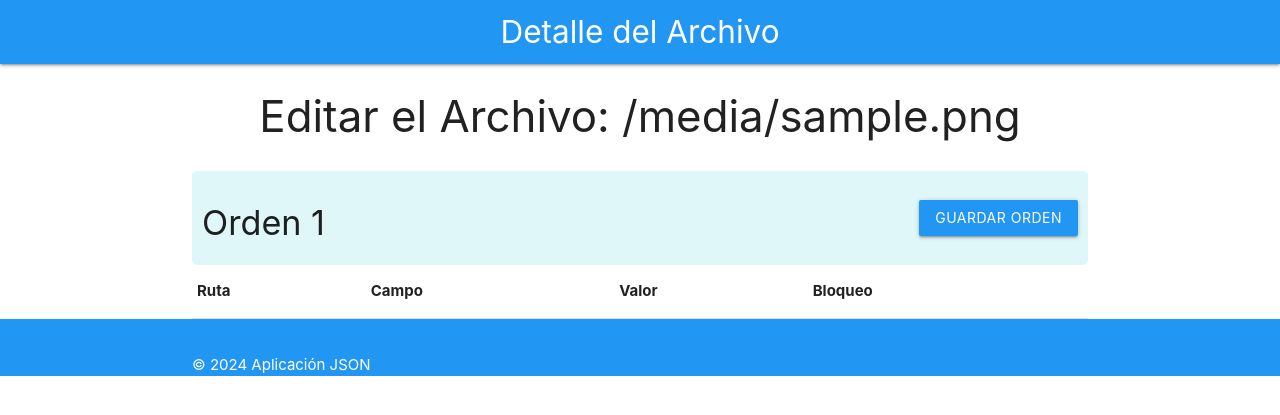
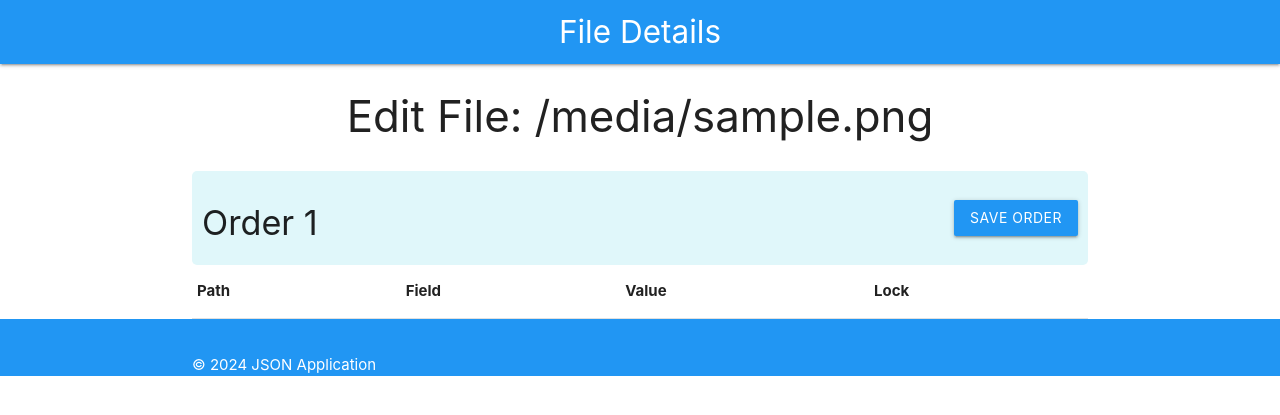
Before and after one commit to milkamilch/LLMhackatron, a Flask app: template templates/details.html in a window 1280 px wide. Shown: the top 415 px of the page. Run offline with Flask 3, Linux system fonts and the light colour scheme; the template is opened without the code that fills it: most values are stand-ins (such as "Sample title", 1, 10 or a date in 2020); lists and menus that the app fills with data are empty; some libraries are stand-ins or nearby versions.

Commit message:
Translation update

```diff
--- a/app.py
+++ b/app.py
@@ -4,68 +4,68 @@ import json
 
 app = Flask(__name__)
 
-# Directorio de JSON
+# Directory for JSON files
 JSON_DIR = os.path.join(os.path.dirname(os.path.abspath(__file__)), "../../../Downloads/Hackaton2/json_files")
 
 
 def set_value_in_json(data, path, value):
     """
-    Navegar y actualizar el JSON siguiendo la ruta dada.
-    Si la ruta contiene índices de lista, se convierten correctamente en enteros.
+    Navigate and update the JSON following the given path.
+    If the path contains list indices, they are properly converted to integers.
     """
-    keys = path.replace('[', '.').replace(']', '').split('.')  # Dividir la ruta en claves e índices
+    keys = path.replace('[', '.').replace(']', '').split('.')  # Split the path into keys and indices
     current = data
 
-    # Navegar hasta el penúltimo nivel del JSON
+    # Navigate to the second-to-last level of the JSON
     for i, key in enumerate(keys[:-1]):
         if isinstance(current, list):
             try:
-                # Convertir la clave en índice solo si estamos en una lista
+                # Convert the key to an index only if we are in a list
                 key = int(key)
             except ValueError:
-                return f"Error: se esperaba un índice entero, pero se recibió '{key}'"
-        # Acceder al siguiente nivel
+                return f"Error: expected an integer index, but got '{key}'"
+        # Access the next level
         try:
             current = current[key]
         except (KeyError, IndexError, TypeError) as e:
-            return f"Error al navegar en el JSON: {e}"
+            return f"Error navigating the JSON: {e}"
 
-    # Obtener la clave final
+    # Get the final key
     final_key = keys[-1]
     if isinstance(current, list):
         try:
-            final_key = int(final_key)  # Convertir el último índice en entero si es una lista
+            final_key = int(final_key)  # Convert the final index to integer if it's a list
         except ValueError:
-            return f"Error: se esperaba un índice entero, pero se recibió '{final_key}'"
+            return f"Error: expected an integer index, but got '{final_key}'"
 
-    # Actualizar el valor en el nivel correcto
+    # Update the value at the correct level
     try:
         current[final_key] = value
     except (KeyError, IndexError, TypeError) as e:
-        return f"Error al intentar asignar el valor en el JSON: {e}"
+        return f"Error attempting to assign the value in the JSON: {e}"
 
-    return None  # No hubo errores
+    return None  # No errors
 
 
 @app.route('/')
 def index():
-    # Comprobar si el directorio existe
+    # Check if the directory exists
     if not os.path.exists(JSON_DIR):
-        return "El directorio no existe", 404
+        return "The directory does not exist", 404
 
-    # Listar archivos JSON
+    # List JSON files
     json_files = [f for f in os.listdir(JSON_DIR) if f.endswith('.json')]
 
-    # Si no hay archivos JSON
+    # If there are no JSON files
     if not json_files:
-        return "No hay archivos JSON disponibles", 404
+        return "No JSON files available", 404
 
     return render_template('index.html', json_files=json_files)
 
 
 @app.route('/view/<filename>', methods=['GET'])
 def view_json(filename):
-    # Cargar el archivo JSON
+    # Load the JSON file
     file_path = os.path.join(JSON_DIR, filename)
     with open(file_path, 'r') as f:
         data = json.load(f)
@@ -74,25 +74,25 @@ def view_json(filename):
 
 @app.route('/save/<filename>', methods=['POST'])
 def save_json(filename):
-    # Cargar el archivo JSON actual
+    # Load the current JSON file
     file_path = os.path.join(JSON_DIR, filename)
     with open(file_path, 'r') as f:
         data = json.load(f)
 
-    # Obtener la ruta y el nuevo valor
-    path = request.form['path']  # Ejemplo: "bultos[0].campo"
-    new_value = request.form['value']  # El nuevo valor
+    # Get the path and the new value
+    path = request.form['path']  # Example: "bultos[0].campo"
+    new_value = request.form['value']  # The new value
 
-    # Actualizar el JSON
+    # Update the JSON
     error = set_value_in_json(data, path, new_value)
     if error:
         return error, 400
 
-    # Sobrescribir el archivo JSON
+    # Overwrite the JSON file
     with open(file_path, 'w') as f:
         json.dump(data, f, indent=4)
 
-    # Redirigir a la página de detalles
+    # Redirect to the details page
     anchor = path.replace('.', '_').replace('[', '_').replace(']', '_')
     return redirect(url_for('view_json', filename=filename) + f"#field-{anchor}")
 
--- a/templates/details.html
+++ b/templates/details.html
@@ -3,9 +3,9 @@
 <head>
     <meta charset="UTF-8">
     <meta name="viewport" content="width=device-width, initial-scale=1.0">
-    <title>Detalles de {{ filename }}</title>
+    <title>Details of {{ filename }}</title>
     <link href="https://cdnjs.cloudflare.com/ajax/libs/materialize/1.0.0/css/materialize.min.css" rel="stylesheet">
-    <!-- Referencia a Material Icons -->
+    <!-- Reference to Material Icons -->
     <link href="https://fonts.googleapis.com/icon?family=Material+Icons" rel="stylesheet">
     <style>
         .lock-icon {
@@ -28,29 +28,29 @@
 <body>
     <nav class="blue">
         <div class="nav-wrapper">
-            <a href="{{ url_for('index') }}" class="brand-logo center">Detalle del Archivo</a>
+            <a href="{{ url_for('index') }}" class="brand-logo center">File Details</a>
         </div>
     </nav>
 
     <div class="container">
-        <h3 class="center-align">Editar el Archivo: {{ filename }}</h3>
+        <h3 class="center-align">Edit File: {{ filename }}</h3>
 
-        <!-- Iteramos sobre cada orden en el JSON -->
+        <!-- Iterate over each order in the JSON -->
         {% for order in data %}
         <div class="order-section">
             <form action="{{ url_for('save_json', filename=filename) }}#orden-{{ loop.index }}" method="POST">
                 <div class="order-header">
-                    <h4>Orden {{ loop.index }}</h4> <!-- Muestra el número de la orden -->
-                    <button type="submit" class="btn waves-effect waves-light blue" id="save-order-{{ loop.index }}">Guardar Orden</button>
+                    <h4>Order {{ loop.index }}</h4> <!-- Display the order number -->
+                    <button type="submit" class="btn waves-effect waves-light blue" id="save-order-{{ loop.index }}">Save Order</button>
                 </div>
 
                 <table class="highlight">
                     <thead>
                         <tr>
-                            <th>Ruta</th>
-                            <th>Campo</th>
-                            <th>Valor</th>
-                            <th>Bloqueo</th>
+                            <th>Path</th>
+                            <th>Field</th>
+                            <th>Value</th>
+                            <th>Lock</th>
                         </tr>
                     </thead>
                     <tbody>
@@ -67,19 +67,19 @@
                         </tr>
                         {% endmacro %}
 
-                        <!-- Iteramos sobre cada campo de la orden -->
+                        <!-- Iterate over each field in the order -->
                         {% for key, value in order.items() %}
                             {% if value is mapping %}
-                                <!-- Si el valor es un diccionario, como recogida o entrega, desglosamos los subcampos -->
+                                <!-- If the value is a dictionary, like pickup or delivery, break down subfields -->
                                 {% for subkey, subvalue in value.items() %}
                                     {{ render_field(subkey, subvalue, key ~ '.' ~ subkey, loop.index) }}
                                 {% endfor %}
                             {% elif value is sequence and value is not string %}
-                                <!-- Si el valor es una lista, como bultos -->
+                                <!-- If the value is a list, like packages -->
                                 {% if key == "bultos" %}
                                     {% for i, item in value %}
                                         <tr>
-                                            <td colspan="4"><strong>Bulto {{ loop.index }}</strong></td>
+                                            <td colspan="4"><strong>Package {{ loop.index }}</strong></td>
                                         </tr>
                                         {% if item is mapping %}
                                             {% for subkey, subvalue in item.items() %}
@@ -89,7 +89,7 @@
                                     {% endfor %}
                                 {% endif %}
                             {% else %}
-                                <!-- Si observaciones o cualquier otro valor es una cadena o número, tratamos como valor simple -->
+                                <!-- If observations or any other value is a string or number, treat it as a simple value -->
                                 {{ render_field(key, value, key, loop.index) }}
                             {% endif %}
                         {% endfor %}
@@ -102,7 +102,7 @@
 
     <footer class="page-footer blue">
         <div class="container">
-            <p>&copy; 2024 Aplicación JSON</p>
+            <p>&copy; 2024 JSON Application</p>
         </div>
     </footer>
 
@@ -113,35 +113,35 @@
 
             if (field && lockIcon) {
                 if (field.disabled) {
-                    field.disabled = false;  // Desbloquear el campo
-                    lockIcon.textContent = 'lock_open';  // Cambiar el ícono a 'desbloqueado'
+                    field.disabled = false;  // Unlock the field
+                    lockIcon.textContent = 'lock_open';  // Change the icon to 'unlocked'
                 } else {
-                    field.disabled = true;  // Bloquear el campo
-                    lockIcon.textContent = 'lock';  // Cambiar el ícono a 'bloqueado'
+                    field.disabled = true;  // Lock the field
+                    lockIcon.textContent = 'lock';  // Change the icon to 'locked'
                 }
-                // Verificamos el estado de todos los campos para esta orden
+                // Check the state of all fields for this order
                 checkOrderLocked(orderIndex);
             }
         }
 
         function checkOrderLocked(orderIndex) {
-            // Seleccionamos todos los campos de la orden actual
+            // Select all fields for the current order
             var fields = document.querySelectorAll(`[id^='field-${orderIndex}_']`);
             var allLocked = true;
 
-            // Recorremos todos los campos para verificar si todos están bloqueados
+            // Loop through all fields to check if they are all locked
             fields.forEach(function(field) {
                 if (!field.disabled) {
-                    allLocked = false;  // Si algún campo está desbloqueado, no habilitamos el botón de guardar
+                    allLocked = false;  // If any field is unlocked, do not enable the save button
                 }
             });
 
-            // Activar o desactivar el botón de guardar según el estado de los campos
+            // Enable or disable the save button based on the state of the fields
             var saveOrderBtn = document.getElementById('save-order-' + orderIndex);
             if (allLocked) {
-                saveOrderBtn.disabled = false;  // Todos los campos están bloqueados, habilitar el botón
+                saveOrderBtn.disabled = false;  // All fields are locked, enable the button
             } else {
-                saveOrderBtn.disabled = true;  // Hay campos desbloqueados, deshabilitar el botón
+                saveOrderBtn.disabled = true;  // Some fields are unlocked, disable the button
             }
         }
     </script>
```
Also changed, not shown: templates/details copy.html (+25 -25 lines), templates/index.html (+9 -9 lines).
